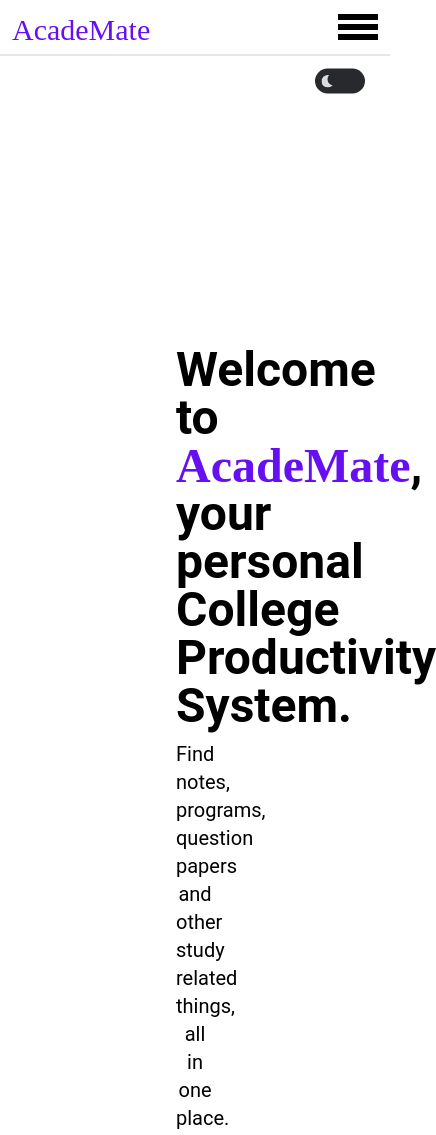
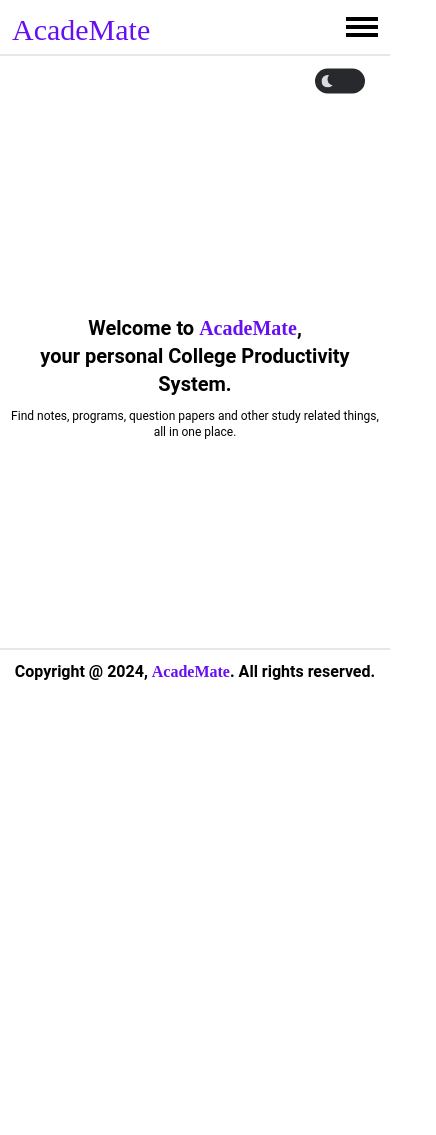
Before and after one commit to vigneshmrx/academate-new, a plain HTML site: page index.html in a window 390 px wide. Shown: the top 1135 px of the page, 436 px wide, since content can reach past the window. After the commit the page ends 844 px from the top, so only its background shows below. Drawn offline with nearby package versions, Linux system fonts and the light colour scheme; a web font is replaced by a local one.

Commit message:
Responsiveness

```diff
--- a/css/styles.css
+++ b/css/styles.css
@@ -151,3 +151,10 @@
     pointer-events: auto;
     opacity: 1;
 }
+
+@media (max-width: 768px) {
+  .to-top {
+    width: 40px;
+    height: 40px;
+  }
+}
--- a/index.html
+++ b/index.html
@@ -26,10 +26,10 @@
                 <a href="./semester-five.html" class="px-2.5">Sem 5</a>
             </div>
 
-            <div id="ham-menu" class="block xl:hidden">
-                <div class="bar w-10 h-1.5 bg-black my-1"></div>
-                <div class="bar w-10 h-1.5 bg-black my-1"></div>
-                <div class="bar w-10 h-1.5 bg-black my-1"></div>
+            <div id="ham-menu" class="block xl:hidden cursor-pointer">
+                <div class="bar w-8 h-1 md:w-9 bg-black my-1"></div>
+                <div class="bar w-8 md:w-9 h-1 bg-black my-1"></div>
+                <div class="bar w-8 md:w-9 h-1 bg-black my-1"></div>
             </div>
         </nav>
     </header>
@@ -43,17 +43,17 @@
           </div>
     </div>
 
-    <section class="px-44 my-60 intro">
-        <div class="font-bold text-5xl text-center">
+    <section class="px-2.5 md:px-20 xl:px-44 my-52 md:my-60 intro">
+        <div class="font-bold text-xl md:text-3xl xl:text-5xl text-center">
             Welcome to <span class="academate">AcadeMate</span>,<br> your personal College Productivity System.
         </div>
-        <div class="intro-details-section mt-2.5 text-xl text-center">
+        <div class="intro-details-section mt-2.5  text-xs md:text-lg xl:text-xl text-center">
             Find notes, programs, question papers and other study related things, all in one place.
         </div>
     </section>
 
     <footer class="border-t-2 p-2.5">
-        <div class="copyright-area font-bold text-center text-xl"></div>
+        <div class="copyright-area font-bold text-center text-base xl:text-xl"></div>
     </footer>
 
     <script src="./js/script.js"></script>
```
Also changed, not shown: semester-one.html (+4 -4 lines).
